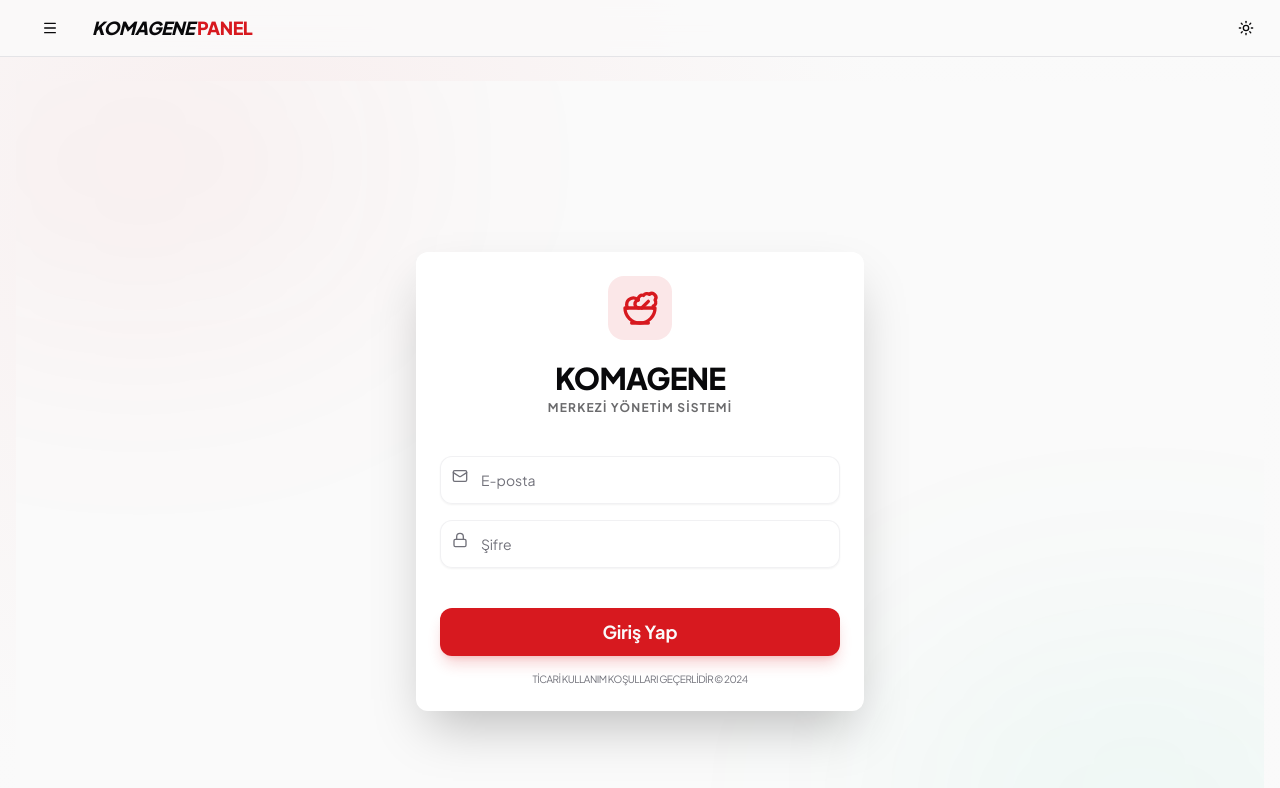
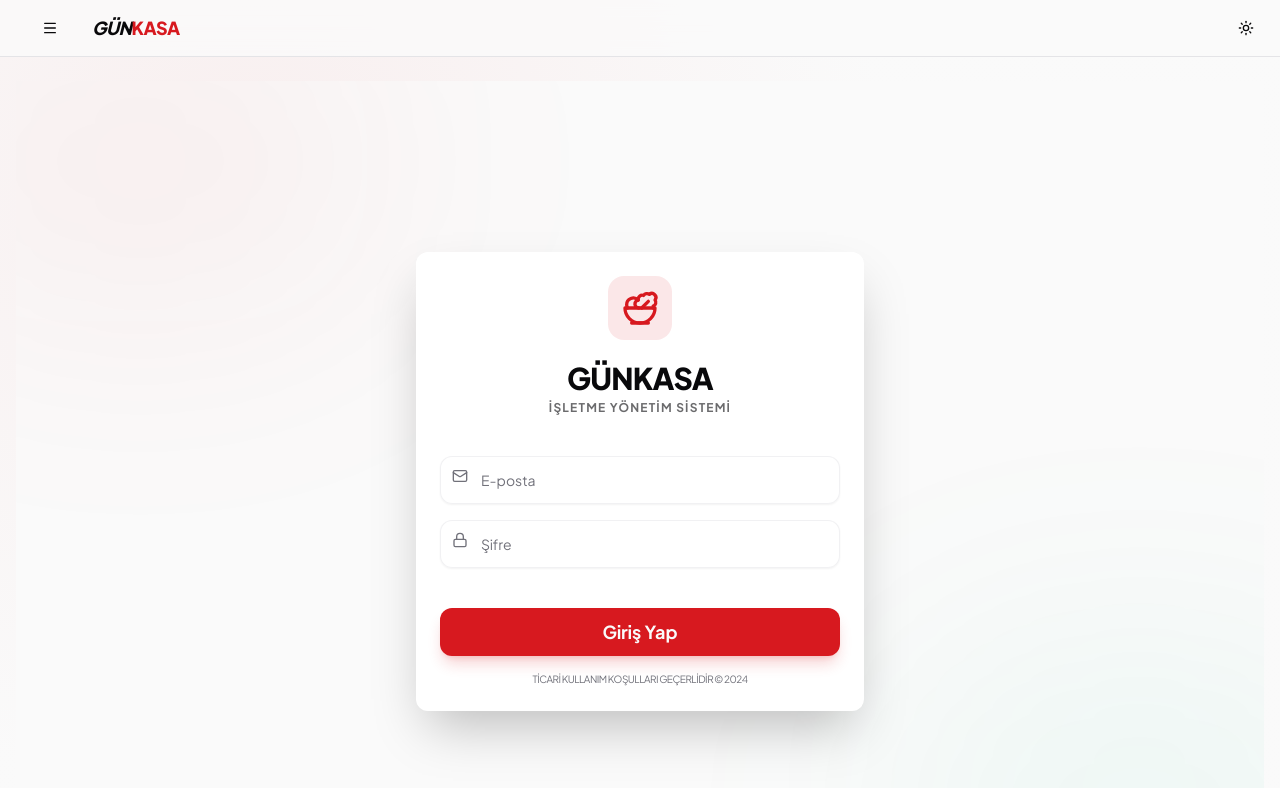
Before and after one commit to berkkkaraman/komagene-kasa, a Next.js app in the folder komagene-app/: page /login in a window 1280 px wide. Shown: the top 788 px of the page. Built offline with nearby package versions, Linux system fonts and the light colour scheme.

Commit message:
rebrand: rename project from Komagene to Gunkasa

```diff
--- a/komagene-app/package.json
+++ b/komagene-app/package.json
@@ -1,5 +1,5 @@
 {
-  "name": "komagene-app",
+  "name": "gunkasa",
   "version": "0.1.0",
   "private": true,
   "scripts": {
--- a/komagene-app/src/app/layout.tsx
+++ b/komagene-app/src/app/layout.tsx
@@ -10,8 +10,8 @@ import { AuthProvider } from "@/components/auth/AuthProvider";
 const jakarta = Plus_Jakarta_Sans({ subsets: ["latin"] });
 
 export const metadata: Metadata = {
-  title: "Komagene Şube Yönetimi",
-  description: "Profesyonel Şube Yönetim Paneli",
+  title: "Günkasa - İşletme Yönetim Paneli",
+  description: "Modern, Güvenli ve Akıllı İşletme Yönetimi",
 };
 
 export default function RootLayout({
@@ -35,7 +35,7 @@ export default function RootLayout({
                 <div className="px-4 flex h-14 items-center justify-between">
                   <div className="flex items-center gap-2">
                     <Sidebar />
-                    <span className="font-extrabold text-lg tracking-tight uppercase italic hidden md:inline-block">KOMAGENE <span className="text-primary not-italic">PANEL</span></span>
+                    <span className="font-extrabold text-lg tracking-tight uppercase italic hidden md:inline-block">GÜN<span className="text-primary not-italic">KASA</span></span>
                   </div>
                   <div className="flex items-center gap-4">
                     <ThemeToggle />
--- a/komagene-app/src/app/login/page.tsx
+++ b/komagene-app/src/app/login/page.tsx
@@ -44,9 +44,9 @@ export default function LoginPage() {
                     <div className="mx-auto w-16 h-16 bg-primary/10 rounded-2xl flex items-center justify-center mb-4">
                         <Salad className="w-10 h-10 text-primary" />
                     </div>
-                    <CardTitle className="text-3xl font-extrabold tracking-tight">KOMAGENE</CardTitle>
+                    <CardTitle className="text-3xl font-extrabold tracking-tight">GÜNKASA</CardTitle>
                     <CardDescription className="font-bold text-foreground/60 uppercase tracking-widest text-xs">
-                        Merkezi Yönetim Sistemi
+                        İşletme Yönetim Sistemi
                     </CardDescription>
                 </CardHeader>
                 <form onSubmit={handleLogin}>
--- a/komagene-app/src/components/archive/ArchiveView.tsx
+++ b/komagene-app/src/components/archive/ArchiveView.tsx
@@ -107,7 +107,7 @@ export function ArchiveView() {
 
         const link = document.createElement('a');
         link.setAttribute('href', url);
-        link.setAttribute('download', `Komagene_Rapor_${filterNames[filter]}_${new Date().toISOString().split('T')[0]}.csv`);
+        link.setAttribute('download', `Gunkasa_Rapor_${filterNames[filter]}_${new Date().toISOString().split('T')[0]}.csv`);
         document.body.appendChild(link);
         link.click();
         document.body.removeChild(link);
--- a/komagene-app/src/components/layout/Sidebar.tsx
+++ b/komagene-app/src/components/layout/Sidebar.tsx
@@ -55,7 +55,7 @@ export function Sidebar() {
                                     <div className="p-1 bg-primary rounded-lg">
                                         <Package className="h-6 w-6 text-primary-foreground" />
                                     </div>
-                                    <SheetTitle className="text-xl font-bold">Komagene</SheetTitle>
+                                    <SheetTitle className="text-xl font-bold">Günkasa</SheetTitle>
                                 </div>
                             </SheetHeader>
                         </div>
--- a/komagene-app/src/store/useStore.ts
+++ b/komagene-app/src/store/useStore.ts
@@ -108,7 +108,7 @@ export const useStore = create<AppState>()(
             },
         }),
         {
-            name: 'komagene-storage',
+            name: 'gunkasa-storage',
         }
     )
 );
```
Also changed, not shown: 1 other file (tests, documents, lock files or other folders).
